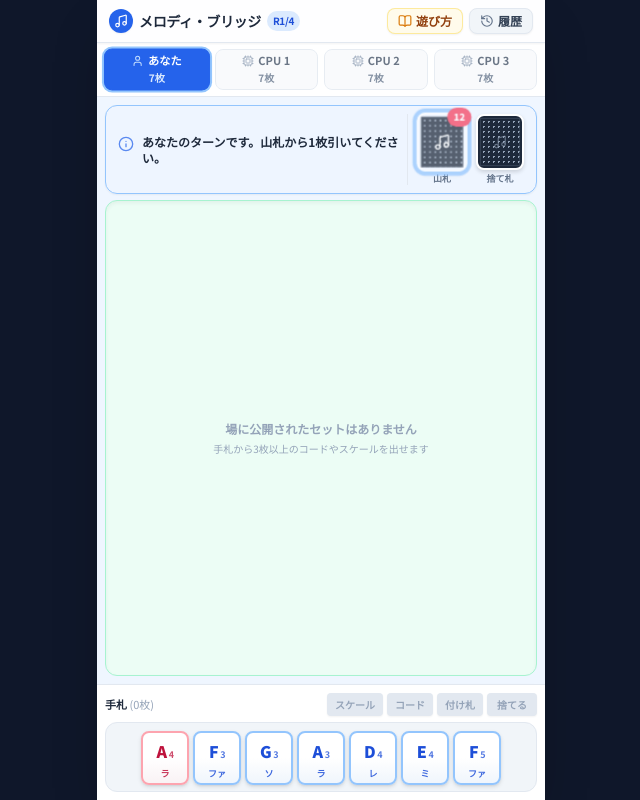
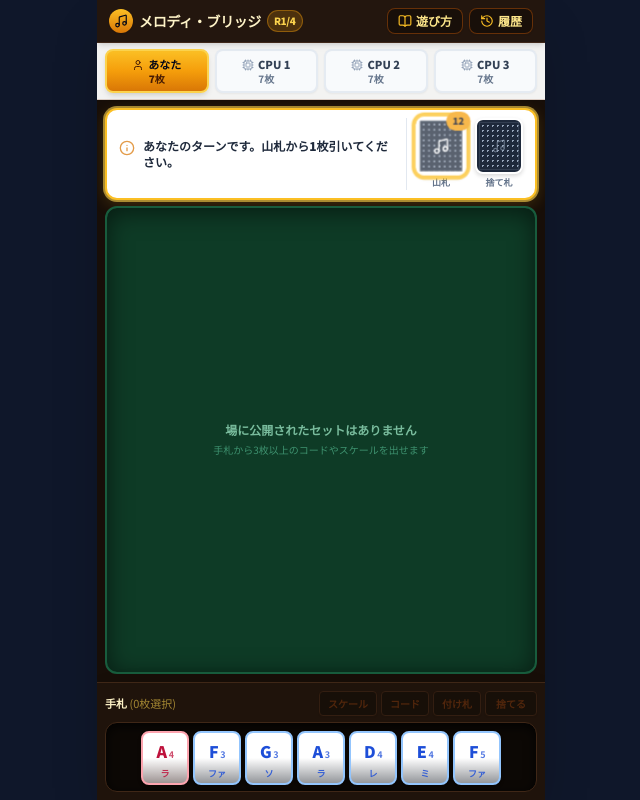
Before and after one commit to Tak-spoon/melody-bridge, a React (Vite) app: page / in a window 1280 px wide. Shown: the whole page, without its empty margins (319-959 px from the left). Built offline with nearby package versions, Linux system fonts and the light colour scheme.

Commit message:
feat: マホガニーウッド枠＆真鍮ゴールド×カジノグリーンフェルトUIの洗練、レイアウト伸縮解消、ポンチーバナーのガイドコンテナ統合

```diff
--- a/src/App.tsx
+++ b/src/App.tsx
@@ -622,9 +622,7 @@ export default function App() {
   const lastActionText = lastPlayerLog ? `[${lastPlayerLog.player}] ${lastPlayerLog.text}` : undefined;
 
   return (
-    <div className={`relative w-full max-w-md h-full flex flex-col overflow-hidden transition-colors duration-300 shadow-2xl ${
-      isPlayerTurn && !gameState.roundOver ? 'bg-blue-50' : 'bg-slate-50'
-    }`}>
+    <div className="relative w-full max-w-md h-full flex flex-col overflow-hidden shadow-2xl bg-[#170e08]">
       {/* ヘッダー */}
       <Header
         round={gameState.round}
@@ -641,30 +639,13 @@ export default function App() {
 
       {/* メインゲーム画面 */}
       <main className="flex-1 p-2 flex flex-col gap-1.5 overflow-hidden w-full min-h-0">
-        {/* ポン・チー割り込みバナー */}
-        {isInterruptTurn && isMyInterrupt && gameState.interruptInfo && (
-          <div className="bg-amber-50 border border-amber-300 p-2 rounded-xl flex items-center justify-between gap-2 shrink-0 shadow-sm animate-pulse">
-            <div className="flex items-center gap-1.5">
-              <AlertCircle className="w-4 h-4 text-amber-600 shrink-0" />
-              <div>
-                <p className="text-amber-900 font-black text-xs leading-tight">ポン・チーのチャンス！</p>
-                <p className="text-[10px] text-amber-700 font-medium">手札の光るカードを選んで実行できます</p>
-              </div>
-            </div>
-            <CardComponent
-              card={gameState.interruptInfo.discardedCard}
-              isSelected={false}
-              sizeClass="w-9 h-12"
-            />
-          </div>
-        )}
-
-        {/* ガイドメッセージ ＆ 山札・捨て札 */}
+        {/* ガイドメッセージ ＆ 山札・捨て札（ポン・チーチャンス時は枠全体と対象牌がハイライト） */}
         <GuideAndDeck
           guideMessage={getGuideMessage()}
           lastActionText={lastActionText}
           isPlayerTurn={isPlayerTurn}
           isDrawPhase={isDrawPhase}
+          isMyInterrupt={isMyInterrupt}
           roundOver={gameState.roundOver}
           deckCount={gameState.deck.length}
           lastDiscardItem={lastDiscardItem}
--- a/src/components/Field.tsx
+++ b/src/components/Field.tsx
@@ -26,11 +26,11 @@ export const Field: React.FC<FieldProps> = ({
   const canSelectMeld = isPlayerTurn && isMainPhase;
 
   return (
-    <div className="flex-1 bg-emerald-50 rounded-xl border border-emerald-200 p-2 overflow-y-auto flex flex-col gap-2 shadow-inner">
+    <div className="flex-1 bg-[#0e3b26] rounded-xl border-2 border-[#185c3d] p-2 overflow-y-auto flex flex-col gap-2 shadow-[inset_0_4px_24px_rgba(0,0,0,0.55)]">
       {field.length === 0 && (
-        <div className="flex-1 flex flex-col items-center justify-center text-slate-400 py-8">
-          <p className="text-xs font-bold text-slate-400">場に公開されたセットはありません</p>
-          <p className="text-[10px] text-slate-400 mt-1">手札から3枚以上のコードやスケールを出せます</p>
+        <div className="flex-1 flex flex-col items-center justify-center text-emerald-300/60 py-8">
+          <p className="text-xs font-bold text-emerald-200/70">場に公開されたセットはありません</p>
+          <p className="text-[10px] text-emerald-300/50 mt-1">手札から3枚以上のコードやスケールを出せます</p>
         </div>
       )}
 
@@ -41,7 +41,7 @@ export const Field: React.FC<FieldProps> = ({
             const chordSymbol = getChordSymbol(meld.cards);
             const isCompleted = meld.cards.length === 4;
             const chordSuit = meld.cards[0]?.suit || 'red';
-            const symbolColorClass = chordSuit === 'blue' ? 'bg-blue-100 text-blue-800' : 'bg-rose-100 text-rose-800';
+            const symbolColorClass = chordSuit === 'blue' ? 'bg-blue-600 text-white' : 'bg-rose-600 text-white';
             const isSelected = selectedMeldId === meld.id;
             const ownerName = players[meld.ownerId]?.name || '誰か';
 
@@ -51,19 +51,19 @@ export const Field: React.FC<FieldProps> = ({
                 onClick={() => !isCompleted && canSelectMeld && onSelectMeld(meld.id)}
                 className={`p-1.5 rounded-xl border transition-all ${
                   isCompleted
-                    ? 'bg-slate-100 border-slate-300 opacity-90 cursor-default'
+                    ? 'bg-[#082014]/90 border-emerald-800/80 opacity-85 cursor-default'
                     : isSelected
-                      ? 'border-blue-500 ring-2 ring-blue-400 bg-blue-50/80 shadow-md cursor-pointer scale-102'
+                      ? 'border-amber-400 ring-2 ring-amber-400 bg-[#164d33] shadow-lg cursor-pointer scale-[1.02]'
                       : canSelectMeld
-                        ? 'bg-white border-slate-200 hover:border-blue-300 cursor-pointer shadow-2xs'
-                        : 'bg-white border-slate-200 cursor-default shadow-2xs'
+                        ? 'bg-[#082417]/95 border-emerald-600/70 hover:border-amber-400/80 cursor-pointer shadow-md'
+                        : 'bg-[#082417]/90 border-emerald-700/60 cursor-default shadow-xs'
                 }`}
               >
                 <div className="text-[10px] font-bold mb-1 flex justify-between gap-2 items-center">
-                  <span className={`px-1.5 py-0.2 rounded font-black ${isCompleted ? 'bg-slate-700 text-white' : symbolColorClass}`}>
+                  <span className={`px-1.5 py-0.2 rounded font-black shadow-xs ${isCompleted ? 'bg-slate-700 text-white' : symbolColorClass}`}>
                     {chordSymbol}
                   </span>
-                  <span className="text-slate-400 text-[9px] font-medium">{ownerName}</span>
+                  <span className="text-emerald-300/70 text-[9px] font-medium">{ownerName}</span>
                 </div>
                 <div className="flex -space-x-1.5">
                   {meld.cards.map((c, i) => (
@@ -86,7 +86,7 @@ export const Field: React.FC<FieldProps> = ({
 
       {/* 和音と音階の区切り（両方ある場合） */}
       {chordMelds.length > 0 && scaleMelds.length > 0 && (
-        <div className="border-t border-emerald-200/60 my-0.5" />
+        <div className="border-t border-emerald-600/40 my-0.5" />
       )}
 
       {/* 音階（スケール）エリア */}
@@ -94,7 +94,7 @@ export const Field: React.FC<FieldProps> = ({
         <div className="flex flex-wrap gap-1.5">
           {scaleMelds.map((meld) => {
             const scaleSuit = meld.cards[0]?.suit || 'red';
-            const scaleColorClass = scaleSuit === 'blue' ? 'bg-blue-100 text-blue-800' : 'bg-rose-100 text-rose-800';
+            const scaleColorClass = scaleSuit === 'blue' ? 'bg-blue-600 text-white' : 'bg-rose-600 text-white';
             const isSelected = selectedMeldId === meld.id;
             const ownerName = players[meld.ownerId]?.name || '誰か';
 
@@ -104,15 +104,15 @@ export const Field: React.FC<FieldProps> = ({
                 onClick={() => canSelectMeld && onSelectMeld(meld.id)}
                 className={`p-1.5 rounded-xl border transition-all ${
                   isSelected
-                    ? 'border-blue-500 ring-2 ring-blue-400 bg-blue-50/80 shadow-md cursor-pointer scale-102'
+                    ? 'border-amber-400 ring-2 ring-amber-400 bg-[#164d33] shadow-lg cursor-pointer scale-[1.02]'
                     : canSelectMeld
-                      ? 'bg-white border-slate-200 hover:border-blue-300 cursor-pointer shadow-2xs'
-                      : 'bg-white border-slate-200 cursor-default shadow-2xs'
+                      ? 'bg-[#082417]/95 border-emerald-600/70 hover:border-amber-400/80 cursor-pointer shadow-md'
+                      : 'bg-[#082417]/90 border-emerald-700/60 cursor-default shadow-xs'
                 }`}
               >
                 <div className="text-[10px] font-bold mb-1 flex justify-between gap-2 items-center">
-                  <span className={`px-1.5 py-0.2 rounded font-black text-[9px] ${scaleColorClass}`}>スケール</span>
-                  <span className="text-slate-400 text-[9px] font-medium">{ownerName}</span>
+                  <span className={`px-1.5 py-0.2 rounded font-black text-[9px] shadow-xs ${scaleColorClass}`}>スケール</span>
+                  <span className="text-emerald-300/70 text-[9px] font-medium">{ownerName}</span>
                 </div>
                 <div className="flex -space-x-1.5">
                   {meld.cards.map((c, i) => (
--- a/src/components/GuideAndDeck.tsx
+++ b/src/components/GuideAndDeck.tsx
@@ -1,13 +1,14 @@
 import React from 'react';
 import { Info, Music } from 'lucide-react';
 import { Card as CardComponent } from './Card';
-import { Card as CardType, DiscardItem } from '../types/game';
+import { DiscardItem } from '../types/game';
 
 interface GuideAndDeckProps {
   guideMessage: string;
   lastActionText?: string;
   isPlayerTurn: boolean;
   isDrawPhase: boolean;
+  isMyInterrupt?: boolean;
   roundOver: boolean;
   deckCount: number;
   lastDiscardItem: DiscardItem | undefined;
@@ -20,6 +21,7 @@ export const GuideAndDeck: React.FC<GuideAndDeckProps> = ({
   lastActionText,
   isPlayerTurn,
   isDrawPhase,
+  isMyInterrupt = false,
   roundOver,
   deckCount,
   lastDiscardItem,
@@ -27,25 +29,28 @@ export const GuideAndDeck: React.FC<GuideAndDeckProps> = ({
   onOpenDiscardModal
 }) => {
   const canDraw = isPlayerTurn && isDrawPhase && !roundOver;
+  const isActionActive = (isPlayerTurn || isMyInterrupt) && !roundOver;
 
   return (
-    <div className={`flex justify-between items-center px-3 py-1.5 sm:py-2 rounded-xl border transition-all duration-300 shrink-0 ${
-      isPlayerTurn && !roundOver
-        ? 'bg-blue-50/90 border-blue-300 shadow-sm'
-        : 'bg-white border-slate-200 shadow-2xs'
+    <div className={`flex justify-between items-center px-3 py-1.5 sm:py-2 rounded-xl border-2 transition-[border-color,box-shadow] duration-150 shrink-0 bg-white ${
+      isMyInterrupt
+        ? 'border-amber-400 shadow-[0_4px_20px_rgba(251,191,36,0.35)] ring-2 ring-amber-400'
+        : isActionActive
+          ? 'border-amber-400 shadow-[0_4px_16px_rgba(251,191,36,0.2)] ring-2 ring-amber-300/60'
+          : 'border-amber-200/80 shadow-xs'
     }`}>
       {/* ガイドメッセージ ＆ 直前のアクション */}
       <div className="flex items-start gap-2 text-slate-800 font-bold text-xs pr-2 flex-1 min-w-0">
         <Info className={`w-4 h-4 shrink-0 mt-0.5 ${
-          isPlayerTurn && !roundOver ? 'text-blue-600 animate-pulse' : 'text-slate-400'
+          isActionActive ? 'text-amber-600 animate-pulse' : 'text-slate-400'
         }`} />
         <div className="flex flex-col leading-tight min-w-0">
           {lastActionText && (
-            <span className="text-[10px] text-slate-500 font-medium truncate mb-0.5">
+            <span className="text-[10px] text-amber-700 font-bold truncate mb-0.5">
               {lastActionText}
             </span>
           )}
-          <span className="break-words text-xs">{guideMessage}</span>
+          <span className="break-words text-xs text-slate-800 font-black">{guideMessage}</span>
         </div>
       </div>
 
@@ -57,8 +62,8 @@ export const GuideAndDeck: React.FC<GuideAndDeckProps> = ({
             onClick={() => canDraw && onDraw()}
             className={`relative w-10 h-14 sm:w-12 sm:h-17 rounded-md sm:rounded-lg border-2 border-white p-0.5 shadow-md flex items-center justify-center select-none transition-transform ${
               canDraw
-                ? 'ring-4 ring-blue-300 shadow-[0_4px_12px_rgba(59,130,246,0.35)] scale-105 animate-pulse active:scale-95 cursor-pointer'
-                : 'opacity-95 cursor-default'
+                ? 'ring-4 ring-amber-400 shadow-[0_4px_16px_rgba(251,191,36,0.45)] scale-105 animate-pulse active:scale-95 cursor-pointer'
+                : 'opacity-90 cursor-default'
             }`}
             title={canDraw ? "タップして山札から1枚引く" : "山札"}
           >
@@ -66,7 +71,7 @@ export const GuideAndDeck: React.FC<GuideAndDeckProps> = ({
               <Music className={`w-4 h-4 ${canDraw ? 'text-white' : 'text-slate-400 opacity-60'}`} />
             </div>
             <div className={`absolute -top-1.5 -right-1.5 text-[9px] font-black px-1.5 py-0.5 rounded-full shadow-xs ${
-              canDraw ? 'bg-rose-500 text-white animate-bounce' : 'bg-blue-600 text-white'
+              canDraw ? 'bg-amber-500 text-slate-950 animate-bounce font-black' : 'bg-blue-600 text-white'
             }`}>
               {deckCount}
             </div>
@@ -74,11 +79,13 @@ export const GuideAndDeck: React.FC<GuideAndDeckProps> = ({
           <span className="text-[9px] font-bold text-slate-500 mt-0.5">山札</span>
         </div>
 
-        {/* 直前の捨て札 */}
+        {/* 直前の捨て札（ポン・チー時はハイライト強調） */}
         <div className="flex flex-col items-center">
           <div
             onClick={onOpenDiscardModal}
-            className="cursor-pointer transition-transform hover:scale-105 active:scale-95"
+            className={`cursor-pointer transition-transform hover:scale-105 active:scale-95 ${
+              isMyInterrupt ? 'scale-105' : ''
+            }`}
             title="捨て札一覧を表示"
           >
             {lastDiscardItem ? (
@@ -87,14 +94,17 @@ export const GuideAndDeck: React.FC<GuideAndDeckProps> = ({
                 isSelected={false}
                 sizeClass="w-10 h-14 sm:w-12 sm:h-17"
                 isHidden={lastDiscardItem.isHidden}
+                extraClass={isMyInterrupt ? "ring-2 ring-amber-400 shadow-lg animate-pulse" : ""}
               />
             ) : (
-              <div className="w-10 h-14 sm:w-12 sm:h-17 rounded-lg border border-dashed border-slate-300 bg-slate-50 flex items-center justify-center">
+              <div className="w-10 h-14 sm:w-12 sm:h-17 rounded-md sm:rounded-lg border-2 border-dashed border-slate-300 bg-slate-50 flex items-center justify-center">
                 <span className="text-[9px] text-slate-400">-</span>
               </div>
             )}
           </div>
-          <span className="text-[9px] font-bold text-slate-500 mt-0.5">捨て札</span>
+          <span className={`text-[9px] mt-0.5 ${isMyInterrupt ? 'font-black text-amber-700' : 'font-bold text-slate-500'}`}>
+            {isMyInterrupt ? '対象牌' : '捨て札'}
+          </span>
         </div>
       </div>
     </div>
--- a/src/components/Hand.tsx
+++ b/src/components/Hand.tsx
@@ -46,12 +46,12 @@ export const Hand: React.FC<HandProps> = ({
   onInterruptAction
 }) => {
   return (
-    <footer className="bg-white border-t border-slate-200 p-2 shadow-lg shrink-0 z-10">
+    <footer className="bg-[#1f130b] border-t border-[#3f2717] p-2 shadow-2xl shrink-0 z-10">
       <div className="max-w-md mx-auto flex flex-col gap-1.5">
         {/* 操作ボタン & 手札枚数情報 */}
         <div className="flex justify-between items-center">
-          <h2 className="text-[11px] font-bold text-slate-800 shrink-0">
-            手札 <span className="text-slate-400 font-normal">({selectedHand.length}枚)</span>
+          <h2 className="text-[11px] font-black text-amber-100 shrink-0">
+            手札 <span className="text-amber-300/60 font-normal">({selectedHand.length}枚選択)</span>
           </h2>
 
           <div className="flex gap-1 flex-nowrap items-center justify-end shrink-0">
@@ -59,27 +59,27 @@ export const Hand: React.FC<HandProps> = ({
               <>
                 <button
                   onClick={onPassInterrupt}
-                  className="px-2.5 py-1 bg-slate-500 hover:bg-slate-600 active:scale-95 text-white text-[11px] font-bold rounded shadow-2xs transition"
+                  className="px-2.5 py-1 bg-slate-600 hover:bg-slate-500 border border-slate-400 active:scale-95 text-white text-[11px] font-black rounded shadow-xs transition"
                 >
                   パス
                 </button>
                 <button
                   onClick={() => onInterruptAction('chii')}
                   disabled={!canChii || selectedHand.length !== 2}
-                  className="px-2.5 py-1 bg-indigo-500 hover:bg-indigo-600 disabled:bg-indigo-200 disabled:opacity-50 active:scale-95 text-white text-[11px] font-bold rounded shadow-2xs transition"
+                  className="px-2.5 py-1 bg-indigo-600 hover:bg-indigo-500 border border-indigo-400 disabled:bg-[#1a1109] disabled:border-[#382215] disabled:text-amber-900 disabled:opacity-40 active:scale-95 text-white text-[11px] font-black rounded shadow-xs transition"
                 >
                   チー
                 </button>
                 <button
                   onClick={() => onInterruptAction('pon')}
                   disabled={!canPon || selectedHand.length !== 2}
-                  className="px-2.5 py-1 bg-rose-500 hover:bg-rose-600 disabled:bg-rose-200 disabled:opacity-50 active:scale-95 text-white text-[11px] font-bold rounded shadow-2xs transition"
+                  className="px-2.5 py-1 bg-rose-600 hover:bg-rose-500 border border-rose-400 disabled:bg-[#1a1109] disabled:border-[#382215] disabled:text-amber-900 disabled:opacity-40 active:scale-95 text-white text-[11px] font-black rounded shadow-xs transition"
                 >
                   ポン
                 </button>
               </>
             ) : isInterruptTurn ? (
-              <div className="text-[10px] text-amber-600 font-bold animate-pulse px-2 py-0.5 bg-amber-50 rounded border border-amber-200">
+              <div className="text-[10px] text-amber-300 font-bold animate-pulse px-2 py-0.5 bg-amber-950/80 rounded border border-amber-500/50">
                 割り込み確認中
               </div>
             ) : (
@@ -87,7 +87,7 @@ export const Hand: React.FC<HandProps> = ({
                 <button
                   disabled={!isPlayerTurn || !isMainPhase || !isValidScaleSelection}
                   onClick={() => onMeld('scale')}
-                  className="px-2 py-1 bg-indigo-600 hover:bg-indigo-700 disabled:bg-slate-200 disabled:text-slate-400 active:scale-95 text-white text-[10px] font-bold rounded shadow-2xs transition"
+                  className="px-2 py-1 bg-indigo-600 hover:bg-indigo-500 border border-indigo-400 disabled:bg-[#170f08] disabled:border-[#331e11] disabled:text-amber-900/60 active:scale-95 text-white text-[10px] font-black rounded shadow-xs transition"
                   title="音階（3音以上）を場に出す"
                 >
                   スケール
@@ -95,7 +95,7 @@ export const Hand: React.FC<HandProps> = ({
                 <button
                   disabled={!isPlayerTurn || !isMainPhase || !isValidChordSelection}
                   onClick={() => onMeld('chord')}
-                  className="px-2 py-1 bg-rose-600 hover:bg-rose-700 disabled:bg-slate-200 disabled:text-slate-400 active:scale-95 text-white text-[10px] font-bold rounded shadow-2xs transition"
+                  className="px-2 py-1 bg-rose-600 hover:bg-rose-500 border border-rose-400 disabled:bg-[#170f08] disabled:border-[#331e11] disabled:text-amber-900/60 active:scale-95 text-white text-[10px] font-black rounded shadow-xs transition"
                   title="和音（3音）を場に出す"
                 >
                   コード
@@ -103,7 +103,7 @@ export const Hand: React.FC<HandProps> = ({
                 <button
                   disabled={!isPlayerTurn || !isMainPhase || !isValidAddSelection}
                   onClick={onAdd}
-                  className="px-2 py-1 bg-emerald-600 hover:bg-emerald-700 disabled:bg-slate-200 disabled:text-slate-400 active:scale-95 text-white text-[10px] font-bold rounded shadow-2xs transition"
+                  className="px-2 py-1 bg-emerald-600 hover:bg-emerald-500 border border-emerald-400 disabled:bg-[#170f08] disabled:border-[#331e11] disabled:text-amber-900/60 active:scale-95 text-white text-[10px] font-black rounded shadow-xs transition"
                   title="選択した1枚を場のセットに付ける"
                 >
                   付け札
@@ -111,7 +111,7 @@ export const Hand: React.FC<HandProps> = ({
                 <button
                   disabled={!isPlayerTurn || !isMainPhase || selectedHand.length !== 1}
                   onClick={() => selectedHand.length === 1 && onDiscard(selectedHand[0])}
-                  className="px-2.5 py-1 bg-slate-700 hover:bg-slate-800 disabled:bg-slate-200 disabled:text-slate-400 active:scale-95 text-white text-[10px] font-bold rounded shadow-2xs transition"
+                  className="px-2.5 py-1 bg-amber-700 hover:bg-amber-600 border border-amber-500 disabled:bg-[#170f08] disabled:border-[#331e11] disabled:text-amber-900/60 active:scale-95 text-white text-[10px] font-black rounded shadow-xs transition"
                   title="選択した1枚を手札から捨てる"
                 >
                   捨てる
@@ -121,8 +121,8 @@ export const Hand: React.FC<HandProps> = ({
           </div>
         </div>
 
-        {/* 手札カード一覧（8枚でも確実に1列に収まり、持ち上がり時も見切れないトレイ設計） */}
-        <div className="flex flex-nowrap min-h-[66px] items-center pt-2 pb-1.5 px-1 bg-slate-100 rounded-xl border border-slate-200 justify-center overflow-visible">
+        {/* 手札カードトレイ（ダークウッド調の凹凸トレイ） */}
+        <div className="flex flex-nowrap min-h-[66px] items-center pt-2 pb-1.5 px-1 bg-[#0c0805] rounded-xl border border-[#3f2717] shadow-[inset_0_3px_12px_rgba(0,0,0,0.8)] justify-center overflow-visible">
           {(() => {
             // ツモ牌がある場合は右端に独立させる
             const regularCards = justDrawnCardId
@@ -152,7 +152,7 @@ export const Hand: React.FC<HandProps> = ({
                     onClick={() => onCardClick(card)}
                     sizeClass="w-[38px] h-[54px] xs:w-10 xs:h-14 sm:w-12 sm:h-17"
                     isHighlighted={isHighlighted}
-                    extraClass={isJustDrawn ? "ring-2 ring-emerald-400 shadow-md" : ""}
+                    extraClass={isJustDrawn ? "ring-2 ring-amber-400 shadow-lg" : ""}
                   />
                 </div>
               );
--- a/src/components/Header.tsx
+++ b/src/components/Header.tsx
@@ -9,14 +9,14 @@ interface HeaderProps {
 
 export const Header: React.FC<HeaderProps> = ({ round, onOpenRules, onOpenLogs }) => {
   return (
-    <header className="bg-white/95 backdrop-blur-xs px-3 py-2 shadow-xs flex justify-between items-center shrink-0 z-20 border-b border-slate-200">
+    <header className="bg-[#23160e] px-3 py-2 shadow-md flex justify-between items-center shrink-0 z-20 border-b border-[#3f2719]">
       <div className="flex items-center gap-1.5">
-        <div className="w-6 h-6 rounded-full bg-blue-600 flex items-center justify-center text-white shadow-xs">
+        <div className="w-6 h-6 rounded-full bg-gradient-to-b from-amber-400 to-amber-600 flex items-center justify-center text-slate-950 shadow-xs">
           <Music className="w-3.5 h-3.5" />
         </div>
-        <h1 className="text-sm font-bold text-slate-800 tracking-tight flex items-center gap-1.5">
+        <h1 className="text-sm font-black text-amber-100 tracking-tight flex items-center gap-1.5">
           メロディ・ブリッジ
-          <span className="text-[10px] font-bold px-1.5 py-0.2 rounded-full bg-blue-100 text-blue-700">
+          <span className="text-[10px] font-black px-1.5 py-0.2 rounded-full bg-amber-500/20 text-amber-300 border border-amber-500/40">
             R{round}/4
           </span>
         </h1>
@@ -24,18 +24,18 @@ export const Header: React.FC<HeaderProps> = ({ round, onOpenRules, onOpenLogs }
       <div className="flex gap-1.5">
         <button
           onClick={onOpenRules}
-          className="flex items-center gap-1 px-2.5 py-1 bg-amber-50 hover:bg-amber-100 text-amber-800 text-xs font-bold rounded-lg border border-amber-200/80 transition active:scale-95 shadow-2xs"
+          className="flex items-center gap-1 px-2.5 py-1 bg-[#180f09] hover:bg-[#2e1c11] text-amber-200 text-xs font-bold rounded-lg border border-amber-700/50 transition active:scale-95 shadow-xs"
           title="遊び方・ルールを確認"
         >
-          <BookOpen className="w-3.5 h-3.5 text-amber-600" />
+          <BookOpen className="w-3.5 h-3.5 text-amber-400" />
           <span>遊び方</span>
         </button>
         <button
           onClick={onOpenLogs}
-          className="flex items-center gap-1 px-2.5 py-1 bg-slate-100 hover:bg-slate-200 text-slate-700 text-xs font-bold rounded-lg border border-slate-200 transition active:scale-95 shadow-2xs"
+          className="flex items-center gap-1 px-2.5 py-1 bg-[#180f09] hover:bg-[#2e1c11] text-amber-200 text-xs font-bold rounded-lg border border-amber-700/50 transition active:scale-95 shadow-xs"
           title="対戦履歴を確認"
         >
-          <History className="w-3.5 h-3.5 text-slate-500" />
+          <History className="w-3.5 h-3.5 text-amber-400" />
           <span>履歴</span>
         </button>
       </div>
--- a/src/components/PlayerStatus.tsx
+++ b/src/components/PlayerStatus.tsx
@@ -10,28 +10,28 @@ interface PlayerStatusProps {
 
 export const PlayerStatus: React.FC<PlayerStatusProps> = ({ players, turn, roundOver }) => {
   return (
-    <div className="bg-white border-b border-slate-200 px-2 py-1.5 shrink-0">
+    <div className="bg-white/95 backdrop-blur-xs border-b border-amber-900/20 px-2 py-1.5 shrink-0 shadow-xs">
       <div className="grid grid-cols-4 gap-1.5">
         {players.map((p) => {
           const isCurrent = turn === p.id && !roundOver;
           return (
             <div
               key={p.id}
-              className={`py-1 px-1.5 rounded-lg border flex flex-col items-center justify-center transition-all ${
+              className={`h-11 px-1 rounded-lg border-2 flex flex-col items-center justify-center transition-colors duration-150 select-none ${
                 isCurrent
-                  ? 'bg-blue-600 text-white border-blue-600 shadow-xs ring-2 ring-blue-300 transform scale-[1.02]'
-                  : 'bg-slate-50 text-slate-600 border-slate-200 opacity-80'
+                  ? 'bg-gradient-to-b from-amber-400 via-amber-500 to-amber-600 text-slate-950 border-amber-300 shadow-md font-black'
+                  : 'bg-slate-50 text-slate-700 border-slate-200/80 shadow-2xs'
               }`}
             >
               <div className="flex items-center gap-1 max-w-full">
                 {p.isCPU ? (
-                  <Cpu className={`w-3 h-3 shrink-0 ${isCurrent ? 'text-blue-200' : 'text-slate-400'}`} />
+                  <Cpu className={`w-3 h-3 shrink-0 ${isCurrent ? 'text-amber-950' : 'text-slate-400'}`} />
                 ) : (
-                  <User className={`w-3 h-3 shrink-0 ${isCurrent ? 'text-blue-200' : 'text-slate-400'}`} />
+                  <User className={`w-3 h-3 shrink-0 ${isCurrent ? 'text-amber-950' : 'text-slate-400'}`} />
                 )}
-                <span className="text-[11px] font-bold truncate leading-tight">{p.name}</span>
+                <span className="text-[11px] font-black truncate leading-tight">{p.name}</span>
               </div>
-              <span className={`text-[10px] font-semibold mt-0.5 ${isCurrent ? 'text-blue-100 font-bold' : 'text-slate-500'}`}>
+              <span className={`text-[10px] mt-0.5 leading-none ${isCurrent ? 'text-amber-950 font-black' : 'text-slate-500 font-bold'}`}>
                 {p.hand.length}枚
               </span>
             </div>
```
